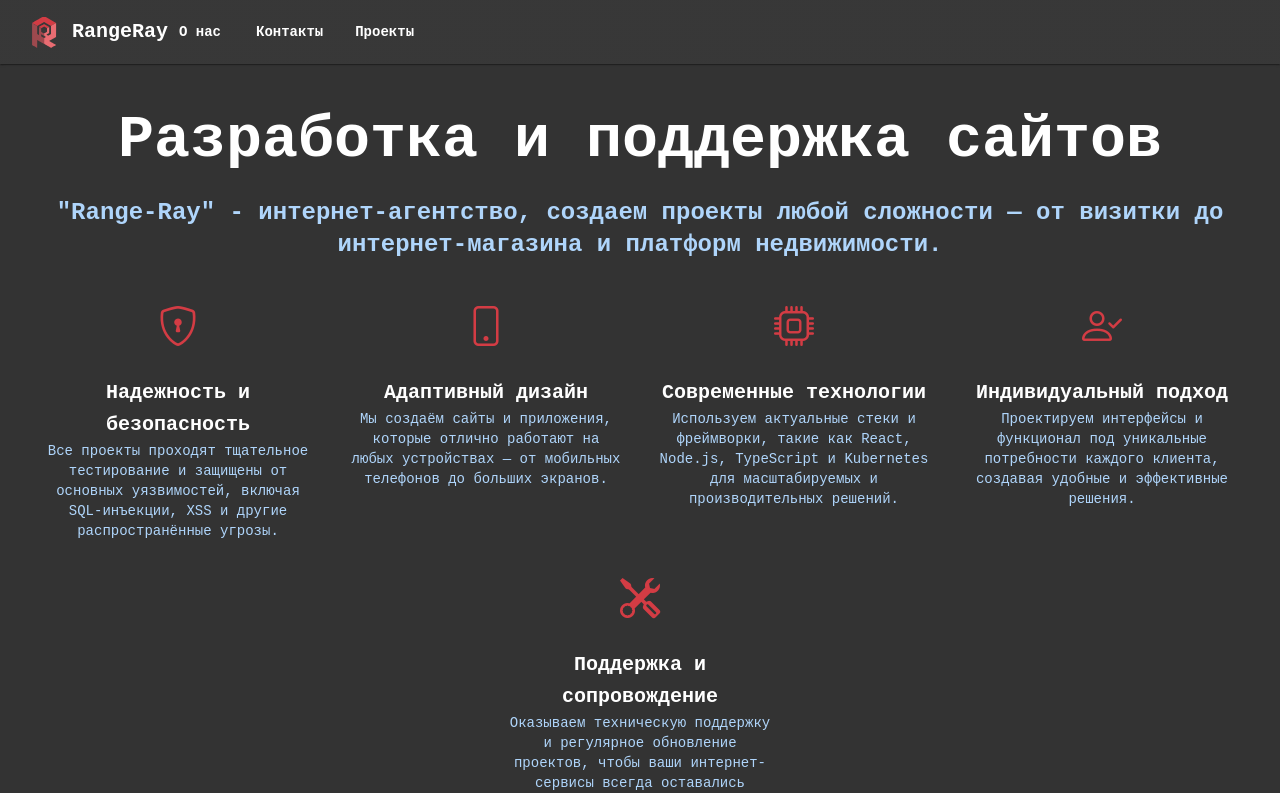
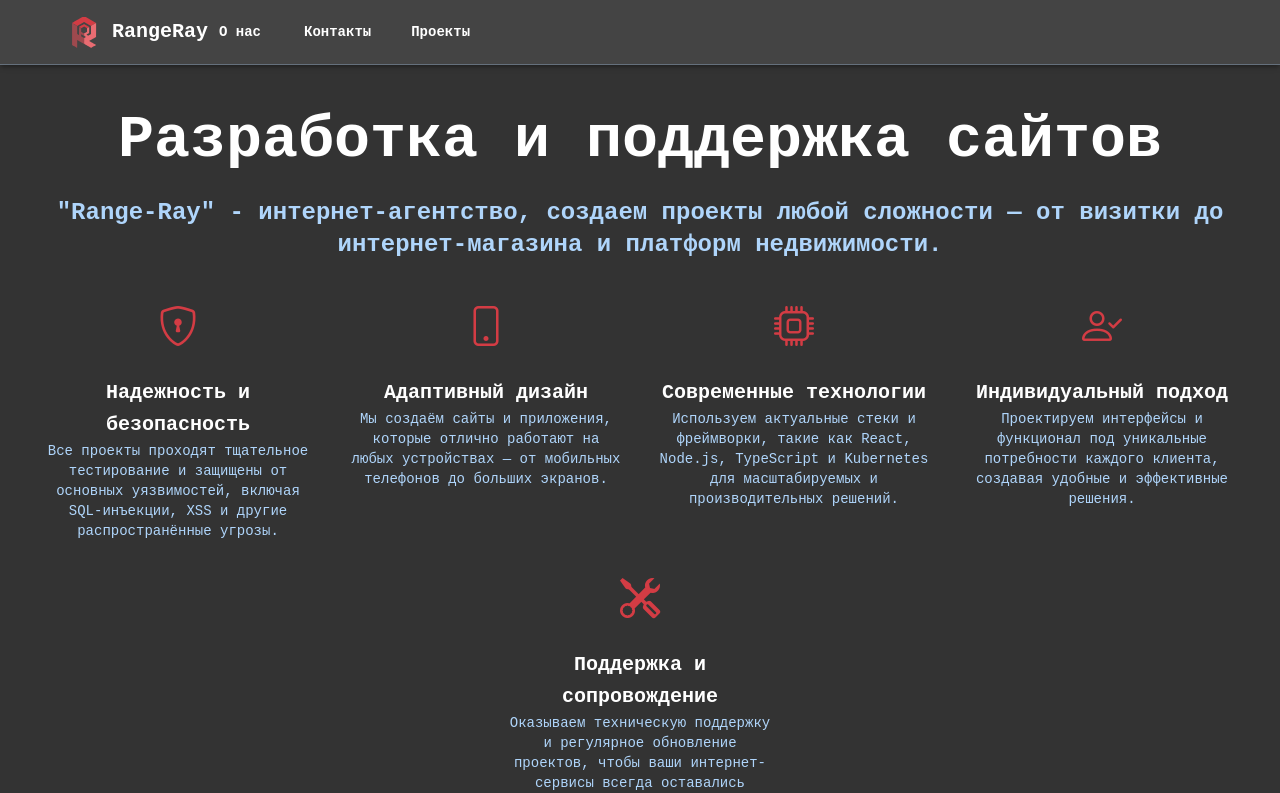
Before and after one commit to artyom-gaibovich/rangeray-frontend-ui, a Next.js app: page / in a window 1280 px wide. Shown: the top 793 px of the page. Built offline with nearby package versions, Linux system fonts and the light colour scheme.

Commit message:
RANGERAY-5: Поправил header

```diff
--- a/app/about/page.tsx
+++ b/app/about/page.tsx
@@ -22,7 +22,7 @@ function About() {
             </Typography>
 
             <Typography paragraph>
-              "Range-Ray" — ваше цифровое будущее начинается здесь. Мы —
+              &#34;Range-Ray&#34; — ваше цифровое будущее начинается здесь. Мы —
               креативное интернет-агентство, специализирующееся на разработке,
               поддержке и развитии веб-проектов любой сложности. От стильных
               сайтов-визиток до масштабных интернет-магазинов и полноценных
--- a/app/contacts/page.tsx
+++ b/app/contacts/page.tsx
@@ -11,11 +11,6 @@ import {
   TextField,
   Typography,
 } from '@mui/material';
-
-const imageStyle = {
-  border: '1px solid #fff',
-  width: '100%',
-};
 
 function Contacts() {
   const formAction = async (formData: FormData) => {
--- a/app/page.tsx
+++ b/app/page.tsx
@@ -212,8 +212,8 @@ function Home() {
             Разработка и поддержка сайтов
           </Typography>
           <Typography variant='h5' color='text.secondary'>
-            "Range-Ray" - интернет-агентство, создаем проекты любой сложности —
-            от визитки до интернет-магазина и платформ недвижимости.
+            &#34;Range-Ray&#34; - интернет-агентство, создаем проекты любой
+            сложности — от визитки до интернет-магазина и платформ недвижимости.
           </Typography>
         </Grid>
       </Grid>
@@ -255,8 +255,8 @@ function Home() {
           Результат нашей работы
         </Typography>
         <Grid container spacing={4} justifyContent='center'>
-          {portfolioItems.map((item) => (
-            <Grid key={item.id} size={{ xs: 12, sm: 6, md: 4, lg: 3 }}>
+          {portfolioItems.map((item, i) => (
+            <Grid key={i} size={{ xs: 12, sm: 6, md: 4, lg: 3 }}>
               <Card sx={{ height: '100%' }}>
                 <CardMedia>
                   <Image
--- a/layout/Header/Header.tsx
+++ b/layout/Header/Header.tsx
@@ -1,10 +1,14 @@
 'use client';
 
+import { useState } from 'react';
+import Link from 'next/link';
+import Image from 'next/image';
 import {
   AppBar,
-  Box,
   Toolbar,
   Typography,
+  Box,
+  Grid,
   Button,
   IconButton,
   Drawer,
@@ -12,12 +16,9 @@ import {
   ListItem,
   ListItemButton,
   ListItemText,
-  Grid,
+  Container,
 } from '@mui/material';
 import MenuIcon from '@mui/icons-material/Menu';
-import Link from 'next/link';
-import Image from 'next/image';
-import { useState } from 'react';
 
 const navLinks = [
   { label: 'О нас', href: '/about' },
@@ -34,8 +35,18 @@ export const Header = () => {
 
   return (
     <>
-      <AppBar position='static' color='default' elevation={1}>
-        <Toolbar>
+      <AppBar
+        position='fixed'
+        color='default'
+        elevation={3}
+        sx={{
+          bgcolor: 'background.default',
+          zIndex: (theme) => theme.zIndex.appBar,
+          borderBottom: '1px solid rgba(175, 213, 251, 0.3)',
+        }}
+      >
+        <Container maxWidth='lg'>
+          <Toolbar disableGutters>
             <Grid container alignItems='center'>
               {/* Лого */}
               <Grid size={{ xs: 6, md: 3 }}>
@@ -50,7 +61,10 @@ export const Header = () => {
                     }}
                   >
                     <Image src='/logo.svg' alt='logo' width={40} height={40} />
-                  <Typography variant='h6' sx={{ ml: 1 }}>
+                    <Typography
+                      variant='h6'
+                      sx={{ ml: 1, fontFamily: "'Formular', monospace" }}
+                    >
                       RangeRay
                     </Typography>
                   </Link>
@@ -63,7 +77,7 @@ export const Header = () => {
                 sx={{
                   display: { xs: 'none', md: 'flex' },
                   justifyContent: 'flex-end',
-                gap: 2,
+                  gap: 3,
                 }}
               >
                 {navLinks.map((link) => (
@@ -72,6 +86,11 @@ export const Header = () => {
                     component={Link}
                     href={link.href}
                     color='inherit'
+                    sx={{
+                      fontFamily: "'Roboto Mono', monospace",
+                      fontWeight: 600,
+                      '&:hover': { color: 'primary.main' },
+                    }}
                   >
                     {link.label}
                   </Button>
@@ -96,7 +115,11 @@ export const Header = () => {
               </Grid>
             </Grid>
           </Toolbar>
+        </Container>
       </AppBar>
+
+      {/* Компенсатор высоты AppBar */}
+      <Toolbar />
 
       {/* Drawer для мобильного меню */}
       <Drawer
@@ -104,7 +127,7 @@ export const Header = () => {
         open={mobileOpen}
         onClose={handleDrawerToggle}
         sx={{
-          '& .MuiDrawer-paper': { width: 240 },
+          '& .MuiDrawer-paper': { width: 240, bgcolor: 'background.paper' },
         }}
       >
         <List>
@@ -115,7 +138,13 @@ export const Header = () => {
                 href={link.href}
                 onClick={handleDrawerToggle}
               >
-                <ListItemText primary={link.label} />
+                <ListItemText
+                  primary={link.label}
+                  primaryTypographyProps={{
+                    fontFamily: "'Roboto Mono', monospace",
+                    fontWeight: 600,
+                  }}
+                />
               </ListItemButton>
             </ListItem>
           ))}
```
Also changed, not shown: app/calculator/page.tsx (deleted, +0 -12 lines). Lines whose indentation alone changed are shown as unchanged.
